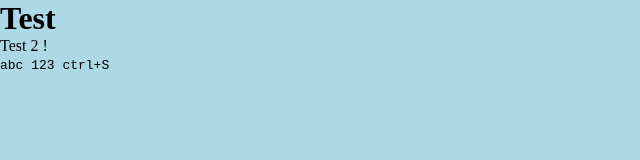
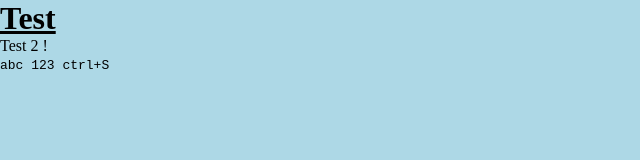
Before and after one commit to heskeyj/learningHTMLCSSJS, a plain HTML site: page public/index.html in a window 1280 px wide. Shown: the full height of the page, 0-640 px from the left. Drawn offline with Linux system fonts and the light colour scheme.

Commit message:
CSS Lessons on Colours, Fonts, Box Model, Display

```diff
--- a/public/styles.css
+++ b/public/styles.css
@@ -1,3 +1,5 @@
+/* This is my first single line comment*/
+
 *{
   margin: 0;
   padding: 0;
@@ -9,4 +11,10 @@ body{
 
 h1{
   font-size: 2rem;
+  text-indent: 1rem;
+  display: inline;
 }
+
+h1:hover{
+  text-decoration-line: underline;
+}
```
